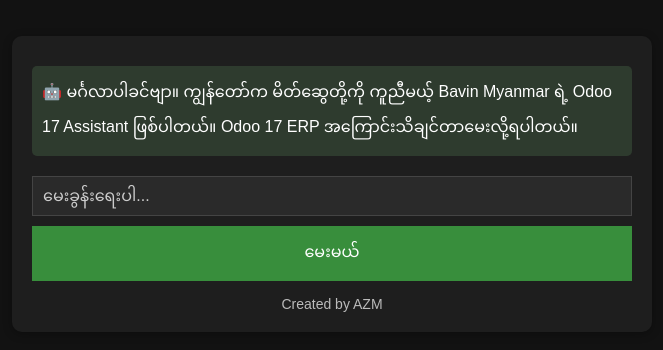
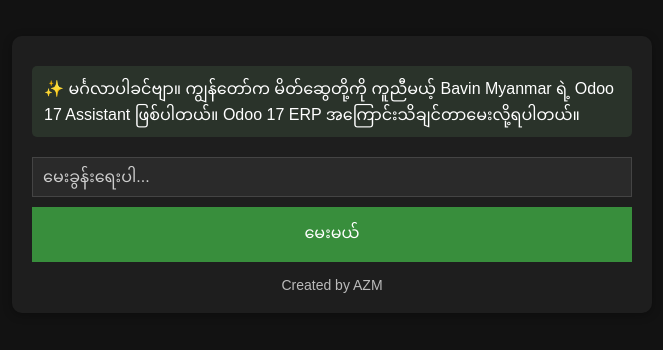
Before and after one commit to koazmin/MEEC-odoo-bot, a plain HTML site: page index.html in a window 1280 px wide. Shown: the part 78-428 px from the top of the page, without its empty margins (308-971 px from the left). Drawn offline with Linux system fonts and the light colour scheme.

Commit message:
Update index.html

```diff
--- a/index.html
+++ b/index.html
@@ -24,18 +24,19 @@
 
     .message {
       margin: 10px 0;
-      padding: 10px;
+      padding: 10px 12px;
       border-radius: 5px;
+      line-height: 1.6;
     }
 
     .user {
-      background-color: #2a3b4c;
+      background-color: #2c2f3a;
       color: #ffffff;
       text-align: right;
     }
 
     .bot {
-      background-color: #2e3b2e;
+      background-color: #2a332a;
       color: #ffffff;
       text-align: left;
     }
@@ -93,7 +94,7 @@
 
   <!-- Chat Section -->
   <div id="chat">
-    <div class="message bot">🤖 မင်္ဂလာပါခင်ဗျာ။ ကျွန်တော်က မိတ်ဆွေတို့ကို ကူညီမယ့် Bavin Myanmar ရဲ့ Odoo 17 Assistant ဖြစ်ပါတယ်။ Odoo 17 ERP အကြောင်းသိချင်တာမေးလို့ရပါတယ်။</div>
+    <div class="message bot">✨ မင်္ဂလာပါခင်ဗျာ။ ကျွန်တော်က မိတ်ဆွေတို့ကို ကူညီမယ့် Bavin Myanmar ရဲ့ Odoo 17 Assistant ဖြစ်ပါတယ်။ Odoo 17 ERP အကြောင်းသိချင်တာမေးလို့ရပါတယ်။</div>
     <div id="messages"></div>
     <input id="userInput" type="text" placeholder="မေးခွန်းရေးပါ..." />
     <button onclick="sendMessage()">မေးမယ်</button>
```
